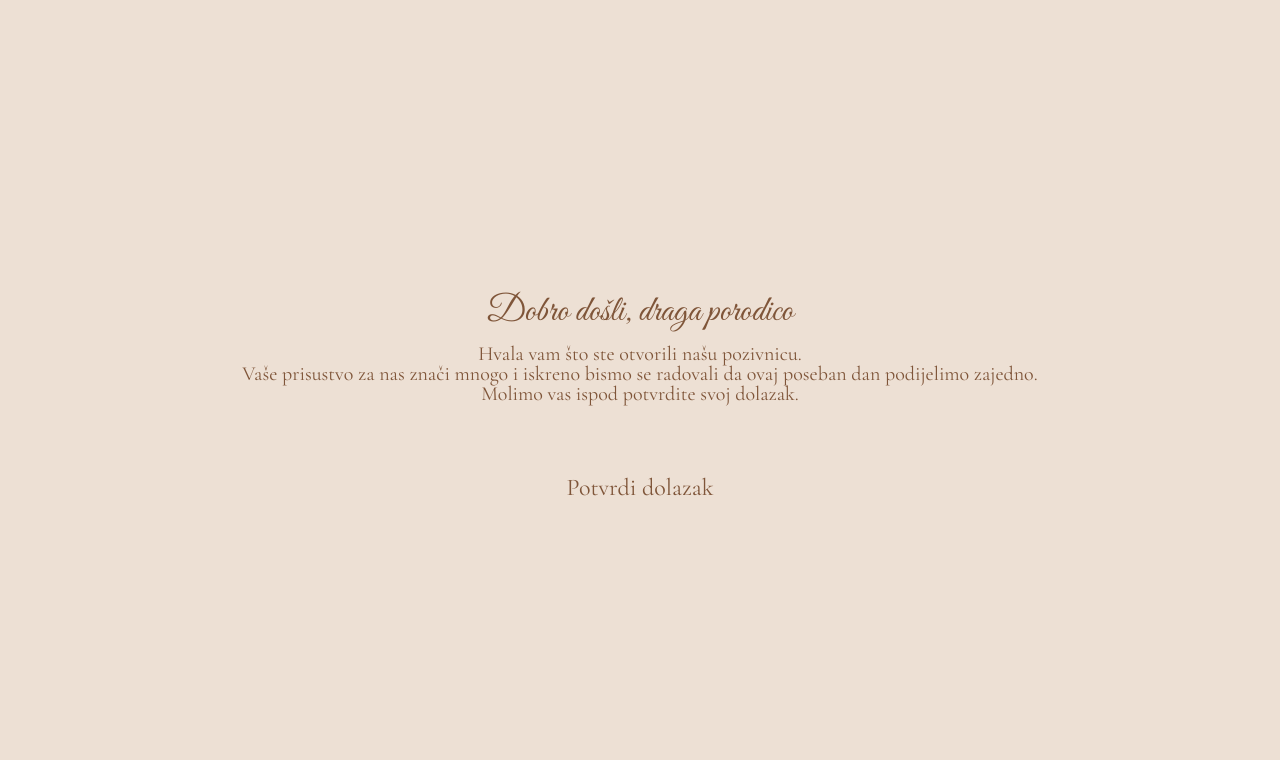
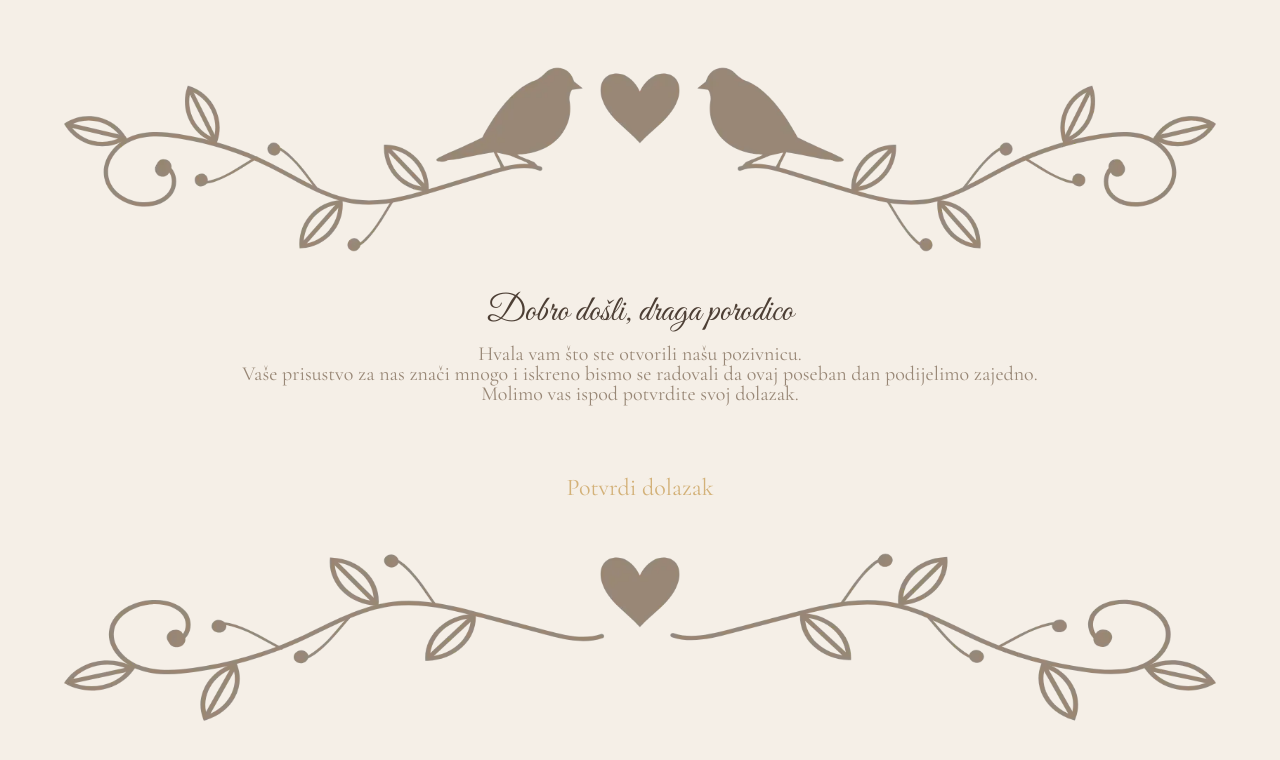
Before and after one commit to hariskablar/ceremony, a React (Vite) app: page /invitation in a window 1280 px wide. Shown: the top 760 px of the page. Built offline with nearby package versions, Linux system fonts and the light colour scheme.

Commit message:
test rsvp colors

```diff
--- a/src/components/RSVP.jsx
+++ b/src/components/RSVP.jsx
@@ -47,29 +47,30 @@ const RSVP = () => {
     });
   };
   return (
-    <div className='bg-earth-0 h-screen flex flex-col justify-center'>
-      <h2 className='caligraphy text-4xl text-center mb-2 text-earth-4'>
+    <div className='bg-1 h-screen flex flex-col justify-center'>
+      <img src='./lines_with_birds.webp' className='mb-10 w-[90%] mx-auto' />
+      <h2 className='caligraphy text-4xl text-center mb-2 text-7'>
         Dobro došli, draga porodico {family?.family_name}
       </h2>
-      <p className=' text-xl text-center text-earth-4'>
+      <p className=' text-xl text-center text-6'>
         Hvala vam što ste otvorili našu pozivnicu.
       </p>
-      <p className=' text-xl text-center text-earth-4 leading-3'>
+      <p className=' text-xl text-center text-6 leading-3'>
         Vaše prisustvo za nas znači mnogo i iskreno bismo se radovali da ovaj
         poseban dan podijelimo zajedno.
       </p>
-      <p className=' text-xl text-center text-earth-4'>
+      <p className=' text-xl text-center text-6'>
         Molimo vas ispod potvrdite svoj dolazak.
       </p>
       <ul className='mt-5'>
         {guests?.map((guest) => (
           <li key={guest.id} className='ml-[35%] mt-3'>
-            <label className='caligraphy text-earth-4 text-2xl '>
+            <label className='caligraphy text-6 text-2xl '>
               <input
                 type='checkbox'
                 checked={!!selected[guest.id]}
                 onChange={() => toggleId(guest.id)}
-                className='mr-3 accent-earth-3'
+                className='mr-3 accent-5'
               />
               {guest.full_name}
             </label>
@@ -78,10 +79,11 @@ const RSVP = () => {
       </ul>
       <button
         onClick={handleSubmit}
-        className=' text-earth-4 flex mx-auto mt-10 border-1 px-10 py-1 rounded-md text-2xl'
+        className=' text-5 flex mx-auto mt-10 border-1 px-10 py-1 rounded-md text-2xl'
       >
         Potvrdi dolazak
       </button>
+      <img src='./without_birds.webp' className='mt-10 w-[90%] mx-auto' />
     </div>
   );
 };
```
Also changed, not shown: public/lines_with_birds.webp (added), public/without_birds.webp (added).
